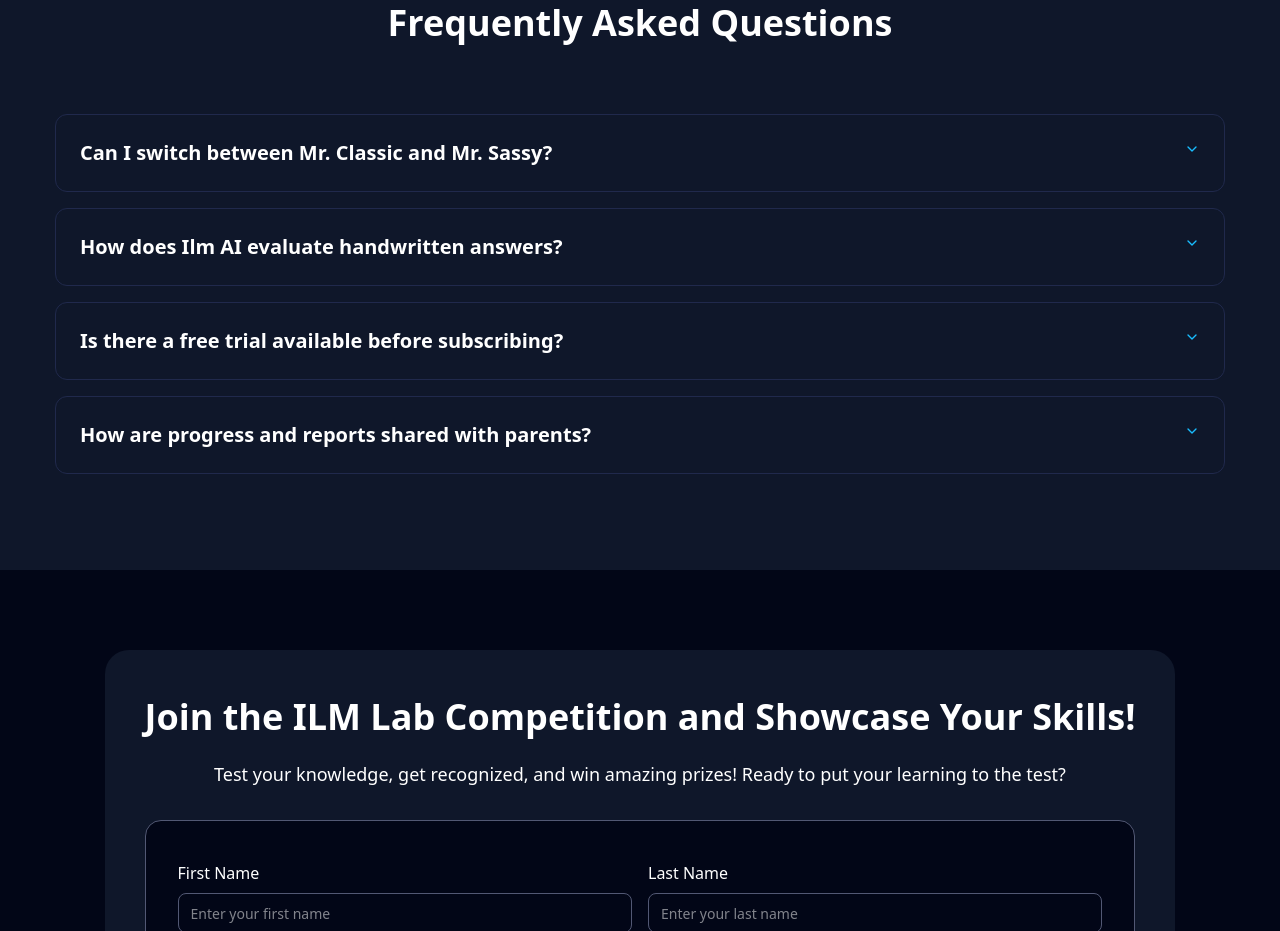
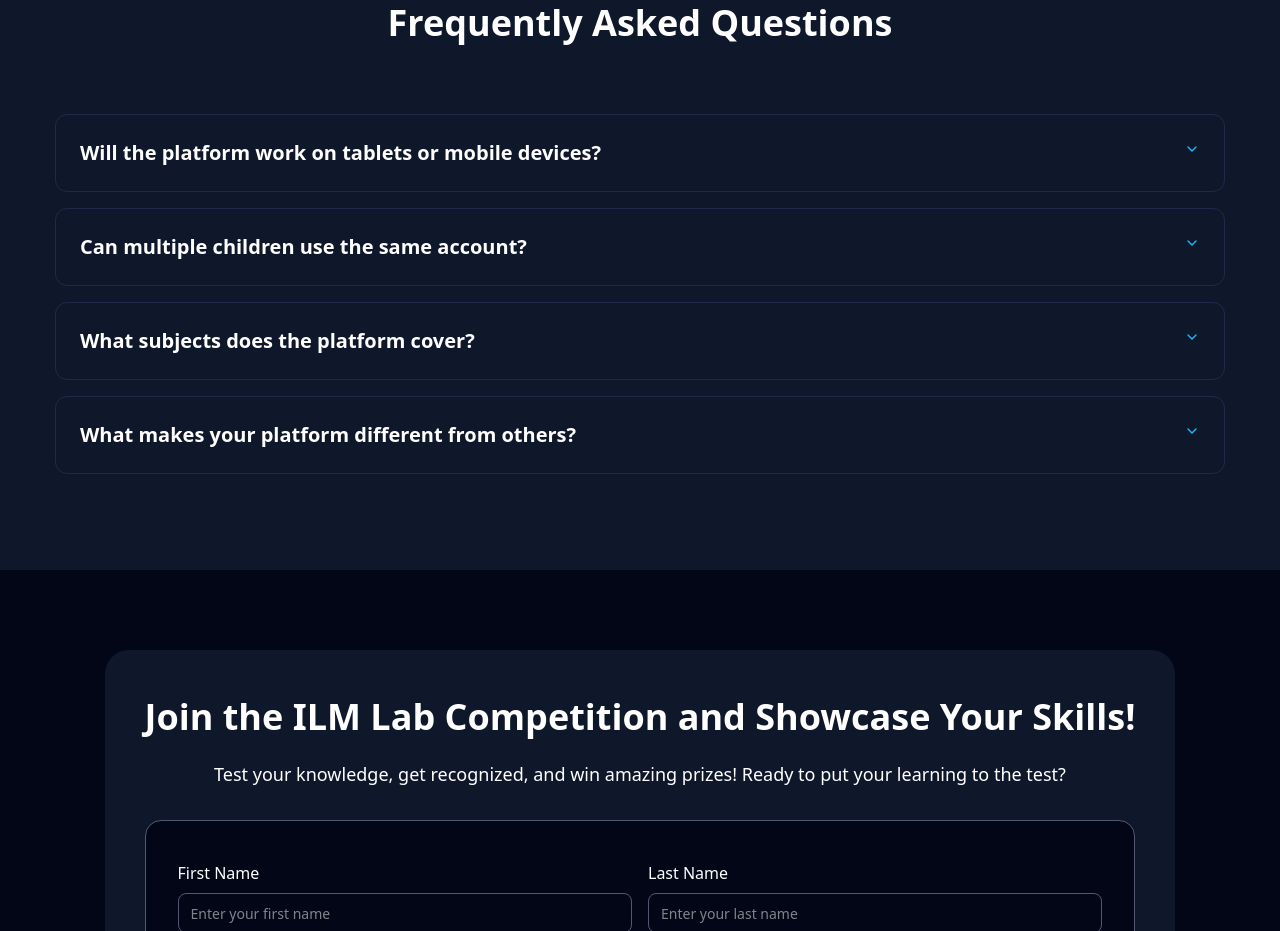
Before and after one commit to ILM-AI-LTD/ilm-ai-frontend, a Next.js app: page / in a window 1280 px wide. Shown: the part 4320-5251 px from the top of the page. Built offline with nearby package versions, Linux system fonts and the light colour scheme.

Commit message:
Update FAQSection component

```diff
--- a/feature/landing/components/faq/FAQSection.tsx
+++ b/feature/landing/components/faq/FAQSection.tsx
@@ -7,20 +7,20 @@
 
 const faqItems = [
     {
-        question: "Can I switch between Mr. Classic and Mr. Sassy?",
-        answer: "Yes, you can easily switch between Mr. Classic and Mr. Sassy teaching styles in your account settings. Mr. Classic offers a traditional teaching approach, while Mr. Sassy provides a more engaging and humorous learning experience. Switch anytime based on your child's preference or learning needs!"
+        question: "Will the platform work on tablets or mobile devices?",
+        answer: ""
     },
     {
-        question: "How does Ilm AI evaluate handwritten answers?",
-        answer: "Our system uses advanced AI handwriting recognition technology. Students can write their answers on paper, snap a photo, and upload it. Ilm AI reads, analyzes, and provides detailed feedback instantly — just like a real teacher!"
+        question: "Can multiple children use the same account?",
+        answer: "We offer family and multi-learner plans that allow you to manage multiple profiles under one account."
     },
     {
-        question: "Is there a free trial available before subscribing?",
-        answer: "Absolutely! We offer a 14-day free trial that gives you full access to all features. No credit card required to start your trial. Experience the full capabilities of our platform before making a commitment."
+        question: "What subjects does the platform cover?",
+        answer: ""
     },
     {
-        question: "How are progress and reports shared with parents?",
-        answer: "Parents receive weekly progress reports via email and can access a comprehensive dashboard showing their child's performance, strengths, and areas for improvement. The dashboard highlights completed assignments, mastery levels, and learning trends. Parents can also enable real-time notifications for important milestones."
+        question: "What makes your platform different from others?",
+        answer: ""
     }
 ];
 
```
